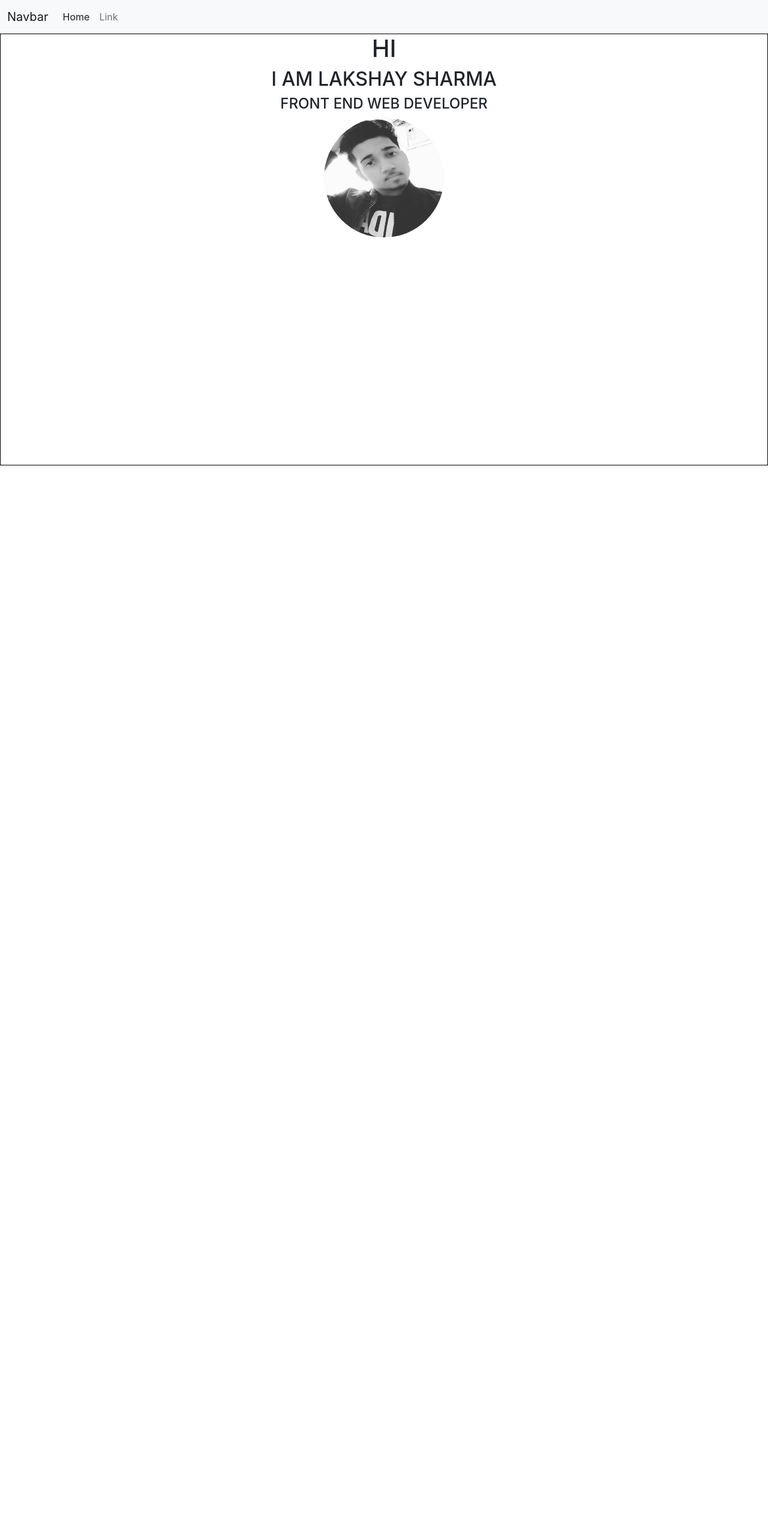
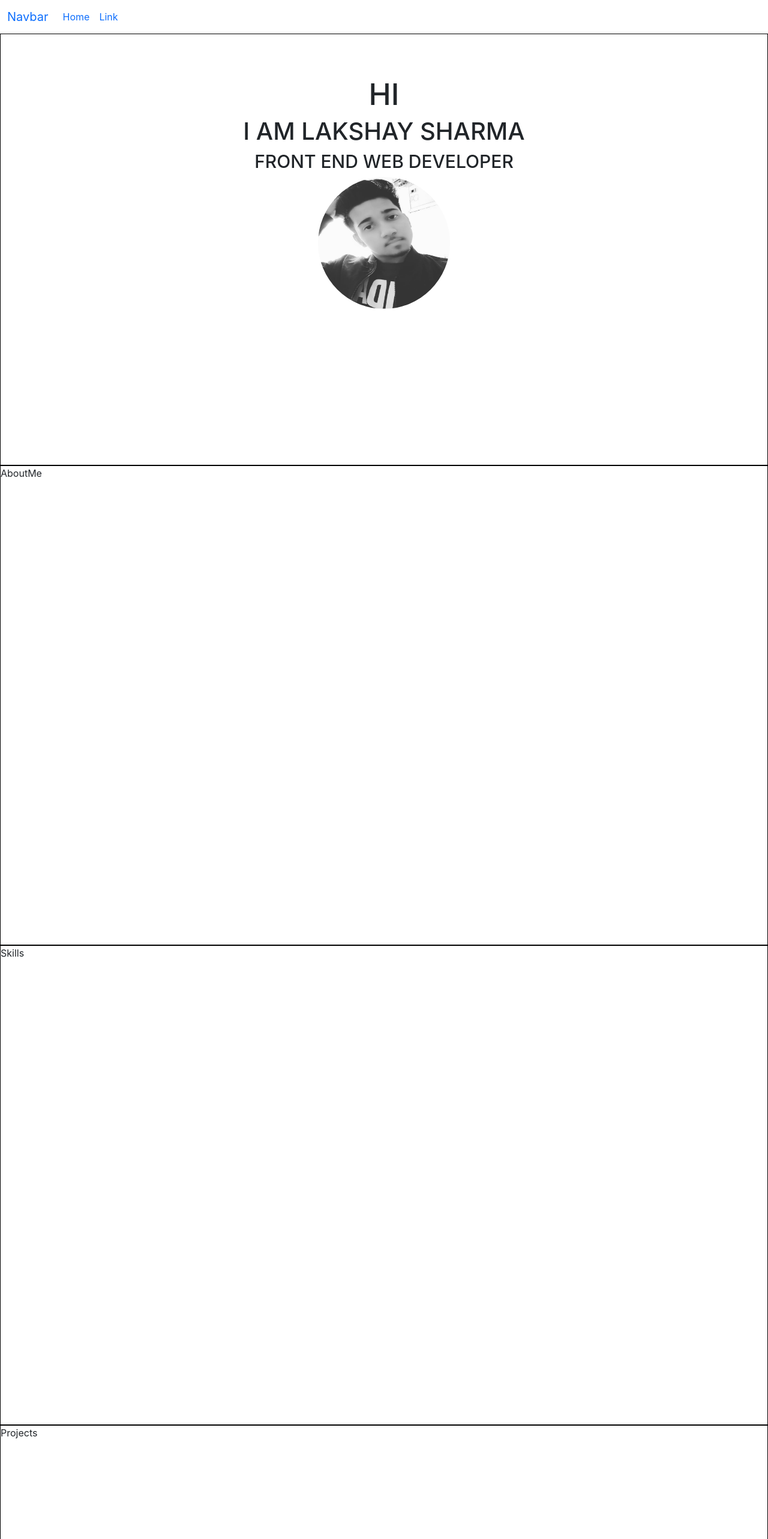
Before and after one commit to LakshayLakshaySharma/LakshaySharma_Portfolio, a React (Create React App) app: page / in a window 1280 px wide. Shown: the top 2566 px of the page at 60% size. Before the commit the page ends 800 px from the top, so only its background shows below. Built offline with nearby package versions, Linux system fonts and the light colour scheme.

Commit message:
modified BriefMe and make some more components

```diff
--- a/src/App.js
+++ b/src/App.js
@@ -1,12 +1,20 @@
 import './App.css';
+import AboutMe from './components/AboutMe';
 import BriefIntro from './components/BriefIntro';
+import ContactMe from './components/ContactMe';
 import Navbar from './components/Navbar';
+import Projects from './components/Projects';
+import Skills from './components/Skills';
 
 function App() {
   return (
   <div>
    <Navbar/>
    <BriefIntro/>
+   <AboutMe/>
+   <Skills/>
+   <Projects/>
+   <ContactMe/>
   </div>
   );
 }
--- /dev/null
+++ b/src/components/AboutMe.js
@@ -0,0 +1,9 @@
+import React from 'react'
+
+function AboutMe() {
+  return (
+    <div style={{height : '100vh', border : '1px solid black', }}>AboutMe</div>
+  )
+}
+
+export default AboutMe
--- a/src/components/BriefIntro.js
+++ b/src/components/BriefIntro.js
@@ -6,18 +6,19 @@ let styling={
   border : '1px solid black',
   height : '90vh',
   textAlign : 'center',
-  // width : '100%',
   margin : 'auto'
 
 }
+
+
   return (
 
     <div style={styling}>
         <div>
-            <h1>HI</h1>
-            <h2>I AM LAKSHAY SHARMA</h2>
-            <h4>FRONT END WEB DEVELOPER</h4>
-            <img src='./image/lak.png' alt="" style={{height : '200px', width :"200px", borderRadius : '50%'}}/>
+            <h1 style={{fontSize : '50px' , marginTop:'70px'}}>HI</h1>
+            <h2 style={{fontSize : '40px'}}>I AM LAKSHAY SHARMA</h2>
+            <h4 style={{fontSize : '30px'}}>FRONT END WEB DEVELOPER</h4>
+            <img src='./image/lak.png' alt="" style={{height : '220px', width :"220px", borderRadius : '50%', }}/>
         </div>
     </div>
   )
--- /dev/null
+++ b/src/components/ContactMe.js
@@ -0,0 +1,9 @@
+import React from 'react'
+
+function ContactMe() {
+  return (
+    <div style={{height : '100vh', border : '1px solid black'}}>ContactMe</div>
+  )
+}
+
+export default ContactMe
--- a/src/components/Navbar.js
+++ b/src/components/Navbar.js
@@ -4,7 +4,7 @@ function Navbar() {
   return (
 
 <div>
-<nav className="navbar navbar-expand-lg navbar-light bg-light">
+<nav className="navbar navbar-expand-lg navbar-blue bg-white">
   <div className="container-fluid">
     <a className="navbar-brand" href="/">Navbar</a>
     <button className="navbar-toggler" type="button" data-bs-toggle="collapse" data-bs-target="#navbarSupportedContent" aria-controls="navbarSupportedContent" aria-expanded="false" aria-label="Toggle navigation">
@@ -18,25 +18,9 @@ function Navbar() {
         <li className="nav-item">
           <a className="nav-link" href="/">Link</a>
         </li>
-        {/* <li className="nav-item dropdown">
-          <a className="nav-link dropdown-toggle" href="/" id="navbarDropdown" role="button" data-bs-toggle="dropdown" aria-expanded="false">
-            Dropdown
-          </a>
-          <ul className="dropdown-menu" aria-labelledby="navbarDropdown">
-            <li><a className="dropdown-item" href="/">Action</a></li>
-            <li><a className="dropdown-item" href="/">Another action</a></li>
-            <li><hr className="dropdown-divider"/></li>
-            <li><a className="dropdown-item" href="/">Something else here</a></li>
-          </ul>
-        </li>
-        <li className="nav-item">
-          <a className="nav-link disabled">Disabled</a>
-        </li> */}
+
       </ul>
-      {/* <form className="d-flex">
-        <input className="form-control me-2" type="search" placeholder="Search" aria-label="Search"/>
-        <button className="btn btn-outline-success" type="submit">Search</button>
-      </form> */}
+
     </div>
   </div>
 </nav>
--- /dev/null
+++ b/src/components/Projects.js
@@ -0,0 +1,9 @@
+import React from 'react'
+
+function Projects() {
+  return (
+    <div style={{height : '100vh', border : '1px solid black'}}>Projects</div>
+  )
+}
+
+export default Projects
--- /dev/null
+++ b/src/components/Skills.js
@@ -0,0 +1,11 @@
+import React from 'react'
+
+function Skills() {
+  return (
+    <div style={{height : '100vh', border : '1px solid black'}}>
+      Skills
+    </div>
+  )
+}
+
+export default Skills
```
Also changed, not shown: portfolio.txt (added).
